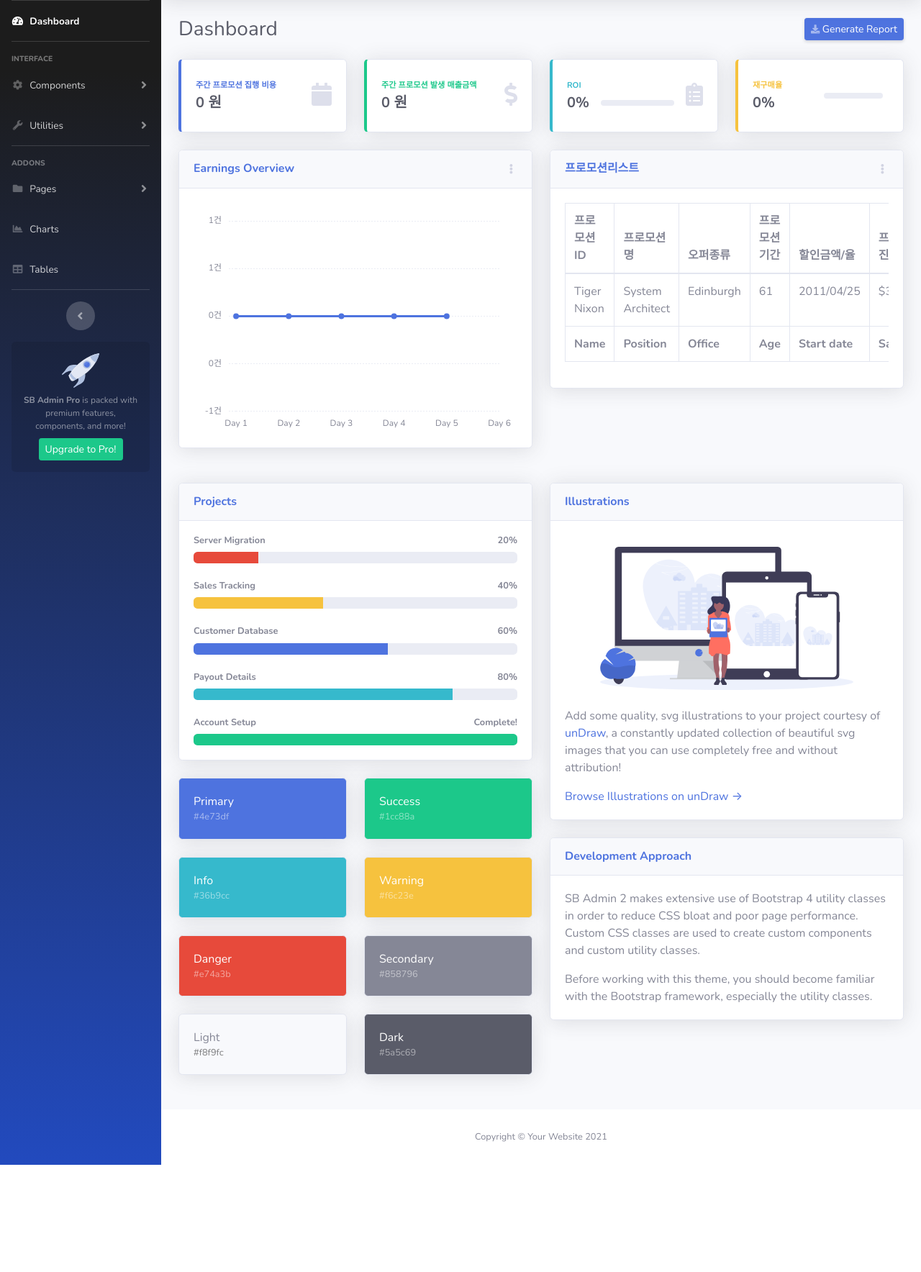
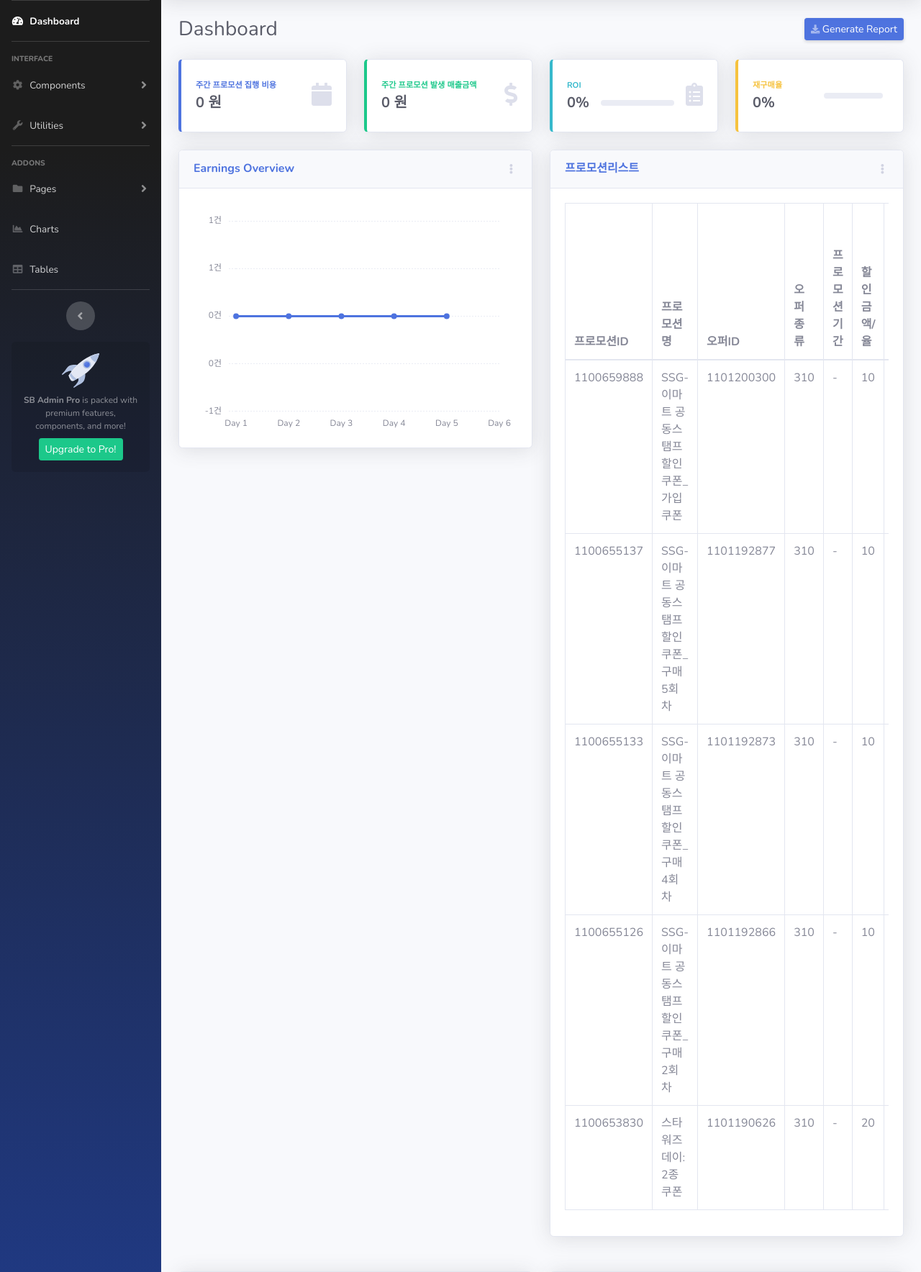
Before and after one commit to longvacation13/prom, a Flask app: page / in a window 1280 px wide. Shown: the part 70-1838 px from the top of the page at 72% size. Before the commit the page ends 1689 px from the top, so only its background shows below. Run offline with Flask 2, Linux system fonts and the light colour scheme; data comes from the database, SQL or seed files in the repository; some libraries are stand-ins or nearby versions.

Commit message:
# 11/16 테스트코드

```diff
--- a/app.py
+++ b/app.py
@@ -29,6 +29,7 @@
     return a.join(str_list).strip(',')
 
 
+
 @app.route('/') # 접속할 URL
 def bootstrap():
     res = [0, 0, 0, 0]
@@ -38,7 +39,14 @@
     for i in range(0, 6):
         res_apl_cnt_list.append({'apl_cnt' : 0})
 
-    return render_template('index.html', res=res, res_cnt=res_apl_cnt_list, data=data) # 예제 템플릿
+
+    # 프로모션 정보 확인
+    db = sqlite3.connect(DATABASE)
+    cursor = db.cursor()
+    sql_read_prom_info = "SELECT PROM_ID, PROM_NM, OFFER_ID, OFFER_KIND_CD, PRVD_PRFT_TYPE_CD, PRVD_PRFT_VAL FROM PROM_HIST ORDER BY PROM_ID DESC"
+    res_prom_info = cursor.execute(sql_read_prom_info).fetchall()
+
+    return render_template('index.html', res=res, res_cnt=res_apl_cnt_list,res_prom_info=res_prom_info, data=data) # 예제 템플릿
 
 
 
--- a/templates/index.html
+++ b/templates/index.html
@@ -528,31 +528,25 @@
                                                 <tr>
                                                     <th>프로모션ID</th>
                                                     <th>프로모션명</th>
+                                                    <th>오퍼ID</th>
                                                     <th>오퍼종류</th>
                                                     <th>프로모션기간</th>
                                                     <th>할인금액/율</th>
                                                     <th>프로모션진행상태</th>
                                                 </tr>
                                             </thead>
-                                            <tfoot>
+                                            <tbody>
+                                            {% for r in res_prom_info[0:5] %}
                                                 <tr>
-                                                    <th>Name</th>
-                                                    <th>Position</th>
-                                                    <th>Office</th>
-                                                    <th>Age</th>
-                                                    <th>Start date</th>
-                                                    <th>Salary</th>
+                                                    <td>{{r[0]}}</td>
+                                                    <td>{{r[1]}}</td>
+                                                    <td>{{r[2]}}</td>
+                                                    <td>{{r[3]}}</td>
+                                                    <td>-</td>
+                                                    <td>{{r[4]}}</td>
+                                                    <td>700</td>
                                                 </tr>
-                                            </tfoot>
-                                            <tbody>
-                                                <tr>
-                                                    <td>Tiger Nixon</td>
-                                                    <td>System Architect</td>
-                                                    <td>Edinburgh</td>
-                                                    <td>61</td>
-                                                    <td>2011/04/25</td>
-                                                    <td>$320,800</td>
-                                                </tr>
+                                            {% endfor %}
                                             </tbody>
                                         </table>
                                     </div>
```
Also changed, not shown: 1 other file.
